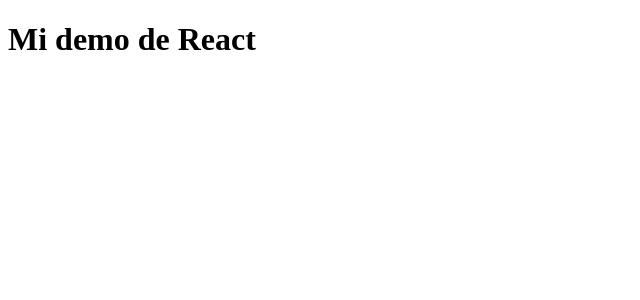
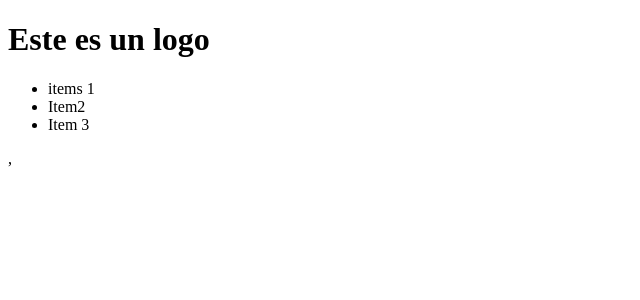
Before and after one commit to KathiaNeira/demoReact, a React app: page / in a window 1280 px wide. Shown: the top 300 px of the page, without its empty margins (0-640 px from the left). Built offline with nearby package versions, Linux system fonts and the light colour scheme; the HTML template or start-up script is replaced by a standard one.

Commit message:
feat(react) agregando otro componente al reactDom.render

```diff
--- a/src/components/hello.tsx
+++ b/src/components/header/logo.tsx
@@ -2,11 +2,11 @@
 
 // export interface HelloProps { compiler?: string; }
 
-export class MyComponent extends React.Component{
+export class MyLogo extends React.Component{
     constructor(props){
         super(props);
     }
     render() {
-        return <h1>Mi demo de React</h1>
+        return <h1>Este es un logo</h1>
     }
 }
--- /dev/null
+++ b/src/components/header/menu.tsx
@@ -0,0 +1,18 @@
+import * as React from "react";
+
+export class MyMenu extends React.Component<any, {}> {
+    constructor(props) {
+        super(props);
+    }
+
+    render() {
+        var items = ['items 1', 'Item2', 'Item 3'];
+        return(
+            <ul>
+                {items.map(function(name, index){
+                    return <li key={ index }>{name}</li>;
+                  })}
+            </ul>
+        )
+    }
+}
--- a/src/index.tsx
+++ b/src/index.tsx
@@ -1,9 +1,13 @@
 import * as React from "react";
 import * as ReactDOM from "react-dom";
 
-import { MyComponent } from "./components/hello";
+import { MyLogo } from "./components/header/logo";
+import { MyMenu } from "./components/header/menu";
 
 ReactDOM.render(
-    <MyComponent />,
-    document.getElementById("example")
+    <div>
+        <MyLogo />
+        <MyMenu />,
+    </div>,
+    document.getElementById("container")
 );
```
Also changed, not shown: 1 other file (tests, documents, lock files or other folders).
